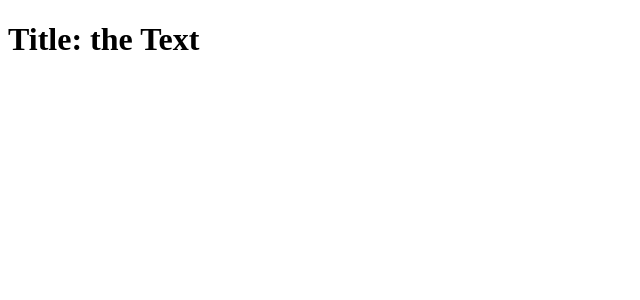
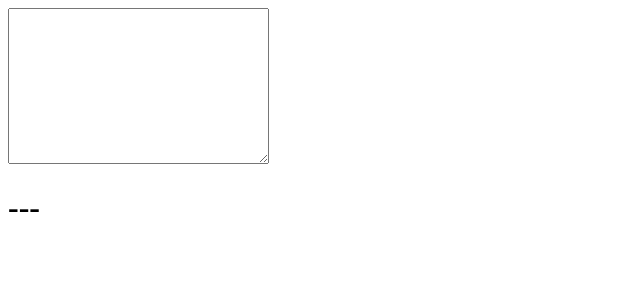
Before and after one commit to sanjsanj/create-react-app-egghead, a React (Create React App) app: page / in a window 1280 px wide. Shown: the top 300 px of the page, without its empty margins (0-640 px from the left). Built offline with nearby package versions, Linux system fonts and the light colour scheme; the HTML template or start-up script is replaced by a standard one.

Commit message:
Synthetic events

```diff
--- a/src/App.js
+++ b/src/App.js
@@ -1,24 +1,34 @@
 import React from 'react';
 
 class App extends React.Component {
+    constructor() {
+        super();
+        this.state = {currentEvent: "---"}
+        this.update = this.update.bind(this)
+    }
+
+    update(event) {
+        this.setState({currentEvent: event.type})
+    }
+
     render() {
         return(
-            <Title text="the Text"/>
+            <div>
+                <textarea
+                    onKeyPress={this.update}
+                    onCopy={this.update}
+                    onCut={this.update}
+                    onPaste={this.update}
+                    onFocus={this.update}
+                    onBlur={this.update}
+                    onDoubleClick={this.update}
+                    cols="30"
+                    rows="10" />
+
+                <h1>{this.state.currentEvent}</h1>
+            </div>
         )
     }
 }
 
-const Title = (props) => <h1>Title: {props.text}</h1>
-
-Title.propTypes = {
-    text(props, propName, component) {
-        if(!(propName in props)) {
-            return new Error(`Missing ${propName}`)
-        }
-        if(props[propName].length < 6) {
-            return new Error(`${propName} was too short`)
-        }
-    }
-}
-
 export default App
```
